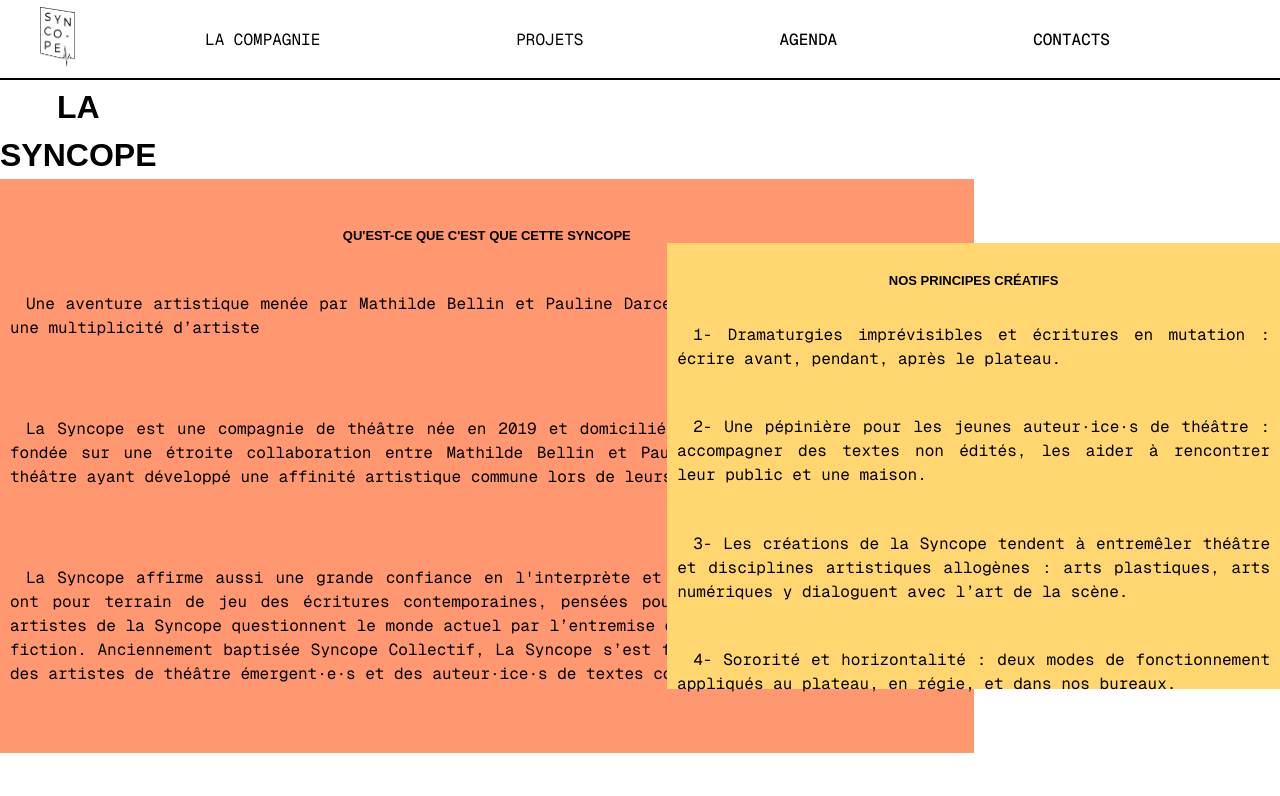
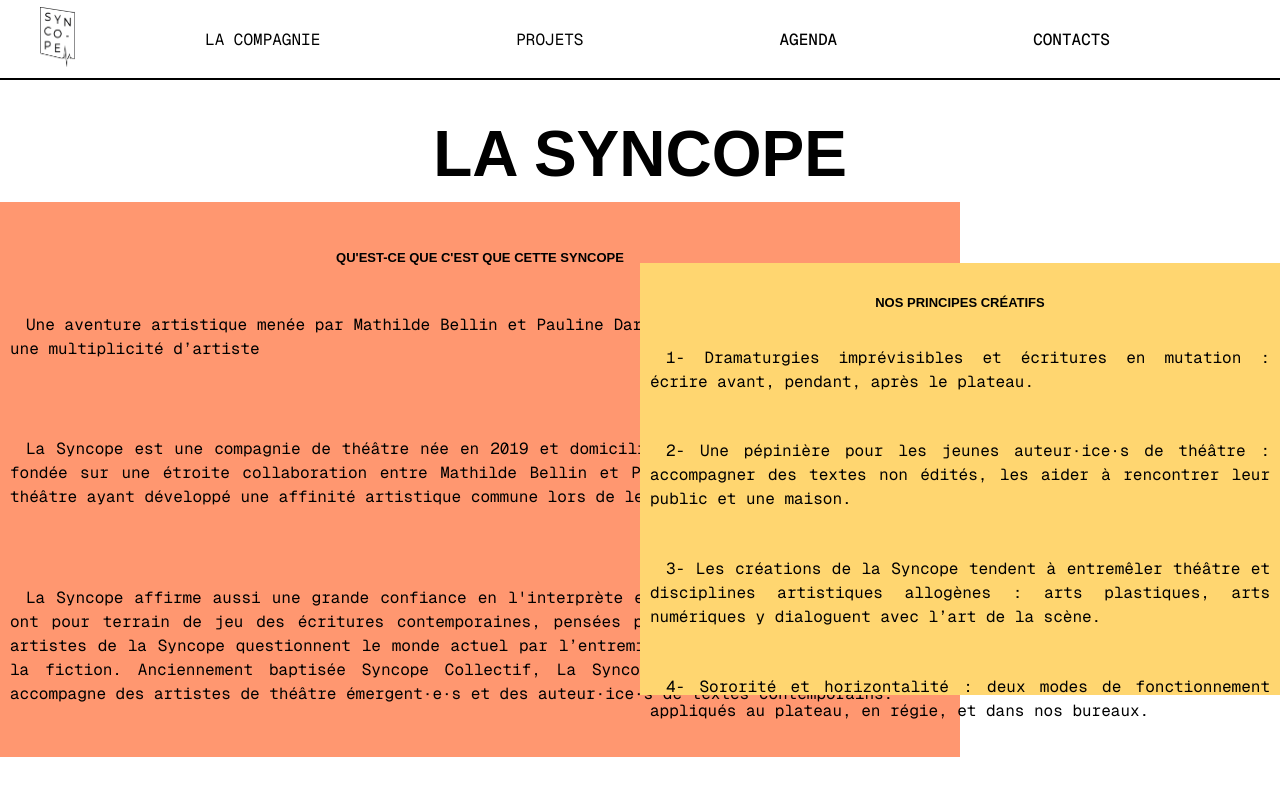
Before and after one commit to Louissnsn/LaSyncopeV2, a Next.js app: page / in a window 1280 px wide. Shown: the top 796 px of the page. Built offline with nearby package versions, Linux system fonts and the light colour scheme; a web font is replaced by a local one.

Commit message:
more style

```diff
--- a/app/styles/Cquoi.module.css
+++ b/app/styles/Cquoi.module.css
@@ -27,11 +27,12 @@
 }
 
 .titre {
+  grid-area: 1 / 1 / 2 / 13;
   margin-top: 2%;
   line-height: 150%;
   font-family: var(--font-combine, Arial, sans-serif);
   text-align: center;
-  font-size: xx-large;
+  font-size: 4em;
 }
 
 .sousTitre {
@@ -47,7 +48,10 @@
     flex-direction: column;
     width: 100%;
   }
-
+  .titre {
+    font-size: 2em;
+    display: block;
+  }
   .leftContainer {
     height: auto;
     width: 100%;
@@ -64,7 +68,7 @@
   }
 
   .sousTitre {
-    padding-top: 2%;
+    padding-top: 7%;
     margin-top: 2%;
   }
 }
--- a/public/utils/customFonts.js
+++ b/public/utils/customFonts.js
@@ -3,6 +3,7 @@ import localFont from "next/font/local";
 const combine = localFont({
   src: "../assets/fonts/Combine.otf",
   variable: "--font-combine",
+  weight: "100 900",
 });
 
 const geistSans = localFont({
```
